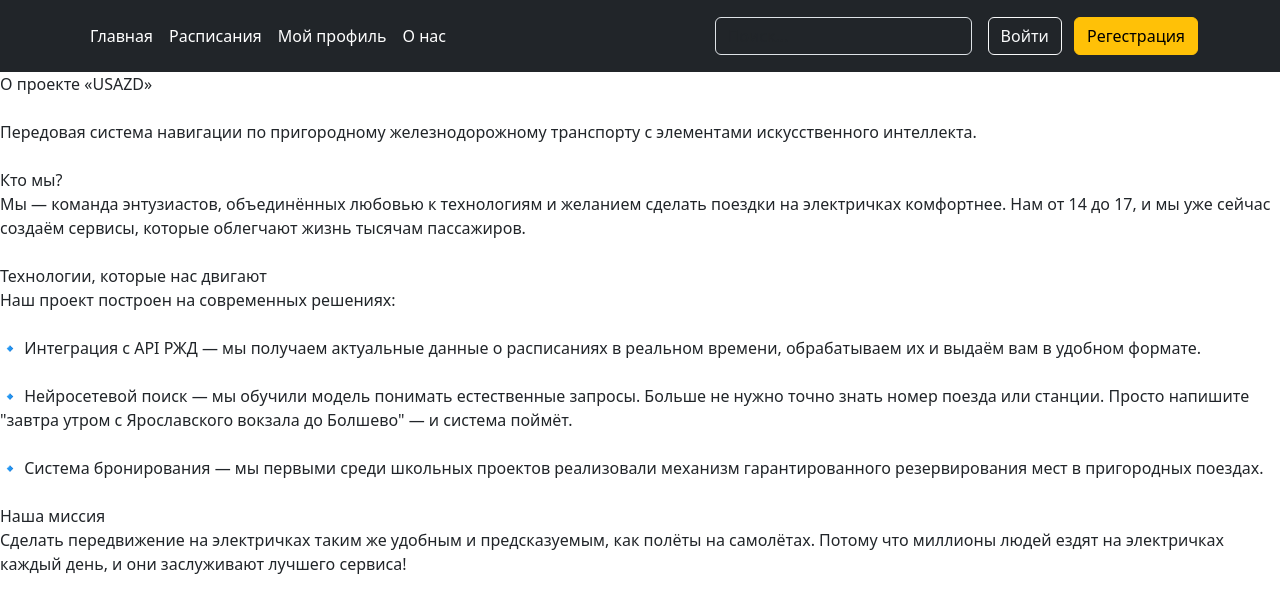
After one commit to ownermorax/Usazd, a Django app: page /info/ in a window 1280 px wide. The commit adds this page. Shown: the top 613 px of the page. Run offline with Django 5.2, Linux system fonts and the light colour scheme.

Commit message:
Finish header and add info page

```diff
--- a/USAZD/settings.py
+++ b/USAZD/settings.py
@@ -58,7 +58,7 @@ MIDDLEWARE = [
 ]
 
 ROOT_URLCONF = 'USAZD.urls'
-
+LOGOUT_REDIRECT_URL = '/'
 TEMPLATES = [
     {
         'BACKEND': 'django.template.backends.django.DjangoTemplates',
--- a/USAZD/urls.py
+++ b/USAZD/urls.py
@@ -17,10 +17,15 @@ Including another URLconf
 from django.contrib import admin
 from django.urls import path
 from main import views
+from django.contrib.auth import views as auth_views
 
 urlpatterns = [
     path('admin/', admin.site.urls),
     path('',views.index,name='index'),
+    path('info/', views.info, name='info'),
     path('profile/<str:username>/', views.profile, name='profile'),
     path('reg/', views.reg,name="reg"),
+    path('autho/', views.autho, name="autho"),
+    path('timetable/', views.timetable, name="timetable"),
+    path('logout/', auth_views.LogoutView.as_view(), name='logout'),
 ]
--- /dev/null
+++ b/main/templates/autho.html
@@ -0,0 +1 @@
+{% extends 'base.html' %}
--- a/main/templates/header.html
+++ b/main/templates/header.html
@@ -1,28 +1,42 @@
-
-    <header class="p-3 text-bg-dark">
+ <header class="p-3 text-bg-dark">
         <div class="container">
             <div class="d-flex flex-wrap align-items-center justify-content-center justify-content-lg-start">
 
                 <ul class="nav col-12 col-lg-auto me-lg-auto mb-2 justify-content-center mb-md-0">
                 <li>
-                    <a href="#" class="nav-link px-2 text-secondary">Главная</a>
+                    <a href="/" class="nav-link px-2 text-white">Главная</a>
                 </li>
                 <li>
-                    <a href="#" class="nav-link px-2 text-white">Расписания</a>
+                    <a href="/timetable" class="nav-link px-2 text-white">Расписания</a>
                 </li>
                 <li>
-                    <a href="#" class="nav-link px-2 text-white">Профиль</a>
+                    {% if user.is_authenticated %}
+                        <a href="{% url 'profile' username=user.username %}" class="nav-link px-2 text-white">
+                            Мой профиль
+                        </a>
+                    {% else %}
+                        <a href="/" class="nav-link px-2 text-white">
+                            Мой профиль
+                        </a>
+                    {% endif %}
                 </li>
                 <li>
-                    <a href="#" class="nav-link px-2 text-white">О гас</a>
+                    <a href="/info" class="nav-link px-2 text-white">О нас</a>
                 </li>
             </ul>
                 <form class="col-12 col-lg-auto mb-3 mb-lg-0 me-lg-3" role="search">
                     <input type="search" class="form-control form-control-dark text-bg-dark" placeholder="Поиск..." aria-label="Поиск">
                 </form>
                 <div class="text-end">
-                    <button type="button" class="btn btn-outline-light me-2">Вход</button>
-                    <button type="button" class="btn btn-warning">Регестрация</button>
+                    {% if user.is_authenticated %}
+                            <form method="post" action="{% url 'logout' %}" style="display: inline;">
+                                {% csrf_token %}
+                                <button type="button" class="btn btn-outline-light me-2">Выйти</button>
+                            </form>
+                    {% else %}
+                        <button type="button" class="btn btn-outline-light me-2" onclick="window.location.href='/autho'">Войти</button>
+                    {% endif %}
+                    <button type="button"   class="btn btn-warning" onclick="window.location.href='/reg'">Регестрация</button>
                 </div>
             </div>
         </div>
--- /dev/null
+++ b/main/templates/info.html
@@ -0,0 +1,33 @@
+{% extends "base.html" %}
+
+{% block content %}
+<span>О проекте «USAZD»</span>
+<br><br>
+
+<span>Передовая система навигации по пригородному железнодорожному транспорту с элементами искусственного интеллекта.</span>
+<br><br>
+
+<span>Кто мы?</span>
+<br>
+<span>Мы — команда энтузиастов, объединённых любовью к технологиям и желанием сделать поездки на электричках комфортнее. Нам от 14 до 17, и мы уже сейчас создаём сервисы, которые облегчают жизнь тысячам пассажиров.</span>
+<br><br>
+
+<span>Технологии, которые нас двигают</span>
+<br>
+<span>Наш проект построен на современных решениях:</span>
+<br><br>
+
+<span>🔹 Интеграция с API РЖД — мы получаем актуальные данные о расписаниях в реальном времени, обрабатываем их и выдаём вам в удобном формате.</span>
+<br><br>
+
+<span>🔹 Нейросетевой поиск — мы обучили модель понимать естественные запросы. Больше не нужно точно знать номер поезда или станции. Просто напишите "завтра утром с Ярославского вокзала до Болшево" — и система поймёт.</span>
+<br><br>
+
+<span>🔹 Система бронирования — мы первыми среди школьных проектов реализовали механизм гарантированного резервирования мест в пригородных поездах.</span>
+<br><br>
+
+<span>Наша миссия</span>
+<br>
+<span>Сделать передвижение на электричках таким же удобным и предсказуемым, как полёты на самолётах. Потому что миллионы людей ездят на электричках каждый день, и они заслуживают лучшего сервиса!</span>
+<br><br>
+{% endblock %}
--- /dev/null
+++ b/main/templates/timetable.html
@@ -0,0 +1 @@
+{% extends 'base.html' %}
--- a/main/views.py
+++ b/main/views.py
@@ -24,6 +24,43 @@ def reg(request):
         form = RegistrationForm()
 
     return render(request, "registration/reg.html", {'form': form})
+def info(request):
+    """
+    Отображает информационную страницу.
+
+    :param request: Объект HTTP-запроса.
+    :type request: HttpRequest
+    :returns: HTTP-ответ с шаблоном info.html.
+    :rtype: HttpResponse
+    """
+    return render(request, 'info.html')
+
 
 def index(request):
-    return render(request,'index.html')
+    """
+    Главная страница сайта.
+
+    :param request: HttpRequest
+    :returns: HttpResponse с шаблоном index.html
+    """
+    return render(request, 'index.html')
+
+
+def autho(request):
+    """
+    Страница авторизации пользователя.
+
+    :param request: HttpRequest
+    :returns: HttpResponse с шаблоном autho.html
+    """
+    return render(request, 'autho.html')
+
+
+def timetable(request):
+    """
+    Страница с расписанием.
+
+    :param request: HttpRequest
+    :returns: HttpResponse с шаблоном timetable.html
+    """
+    return render(request, 'timetable.html')
```
Also changed, not shown: main/migrations/0002_station_users_train_reservation.py (added).
